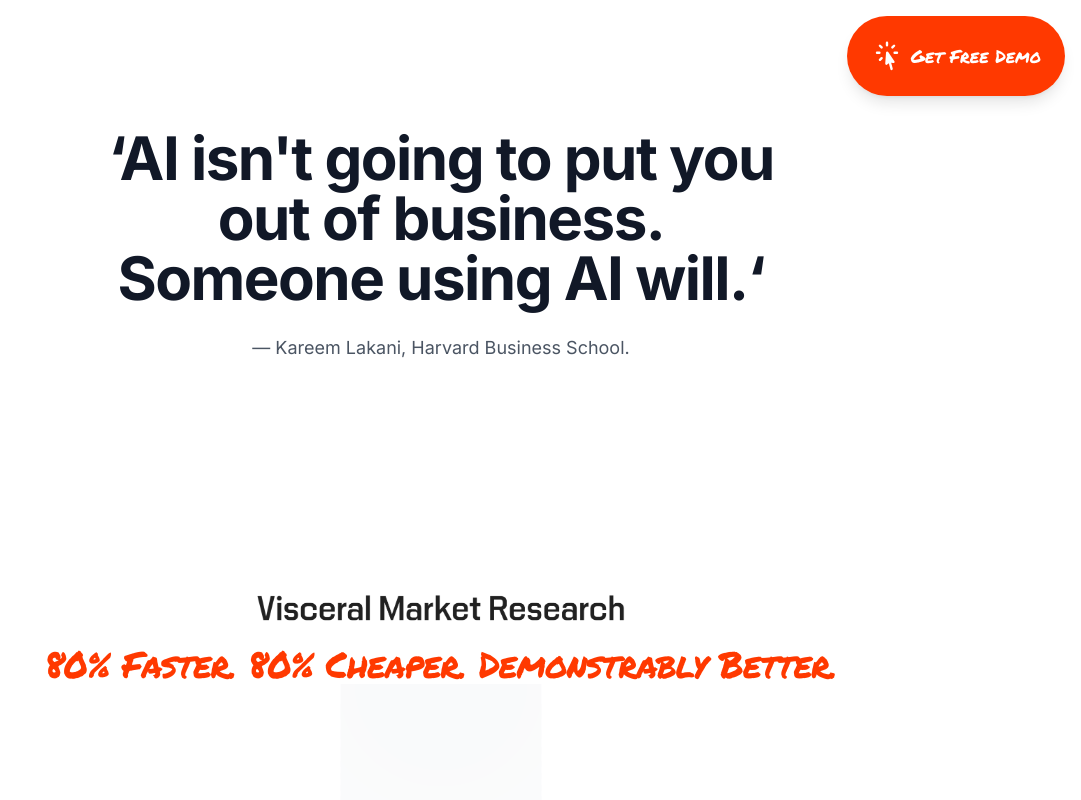
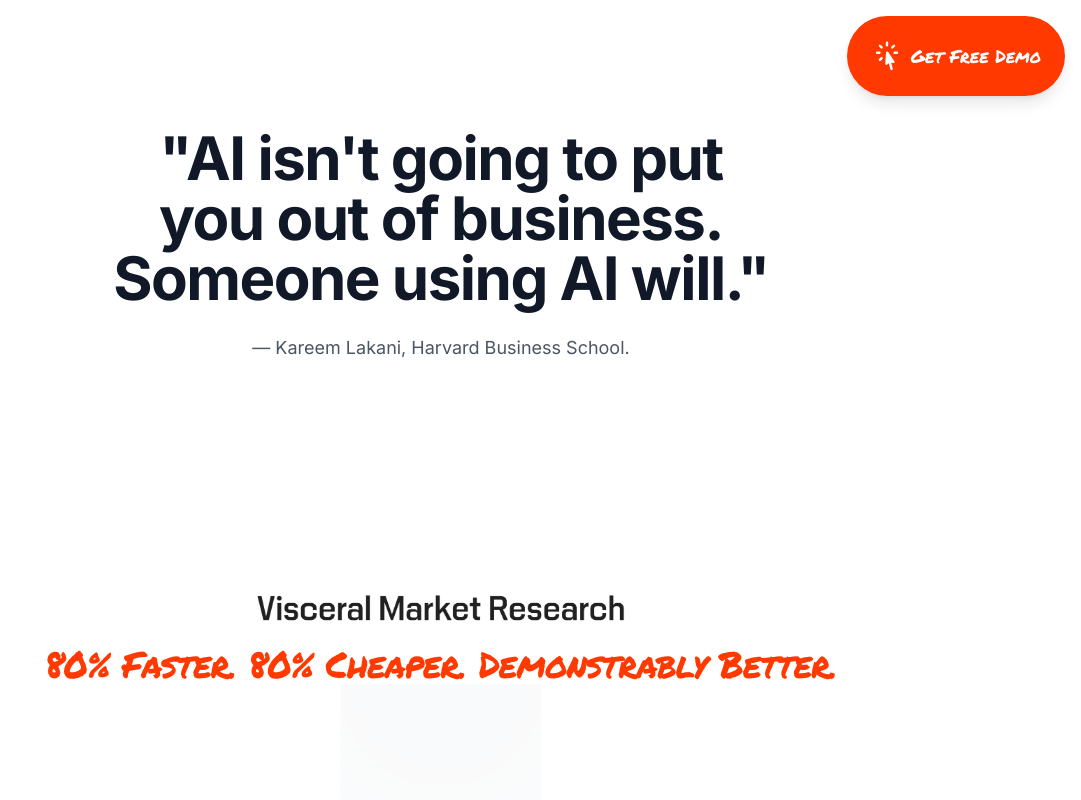
Before and after one commit to neeld3/VisceralMKT, a Next.js app: page / in a window 1280 px wide. Shown: the top 800 px of the page, without its empty margins (199-1280 px from the left). Built offline with nearby package versions, Linux system fonts and the light colour scheme.

Commit message:
Update page.tsx

```diff
--- a/src/app/page.tsx
+++ b/src/app/page.tsx
@@ -32,16 +32,14 @@
       </Head>
 
       <main className="">
-        <div className="py-24 sm:py-32 lg:pb-40">
-          <div className="mx-auto max-w-7xl px-6 lg:px-8">
+        <div className="py-24 sm:py-32 lg:pb-40 mx-auto max-w-7xl px-6 lg:px-8">
           <div className="mx-auto max-w-2xl text-center">
             <h1 className="text-4xl font-bold tracking-tight text-gray-900 sm:text-6xl">
-                &lsquo;AI isn&apos;t going to put you out of business. Someone using AI will.&lsquo;
+              &quot;AI isn&apos;t going to put you out of business. Someone using AI will.&quot;
             </h1>
             <p className="mt-6 text-lg leading-8 text-gray-600">
               &mdash; Kareem Lakani, Harvard Business School.
             </p>
-            </div>
           </div>
         </div>
         <div className="max-w-5xl mx-auto p-12">
```
Lines whose indentation alone changed are shown as unchanged.
